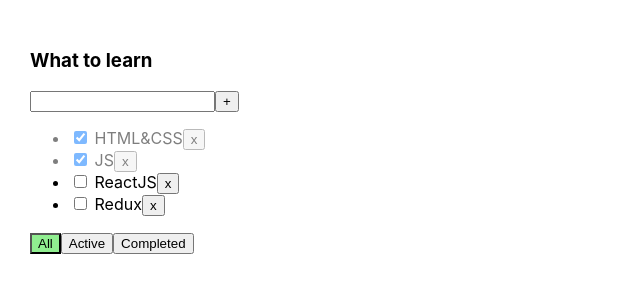
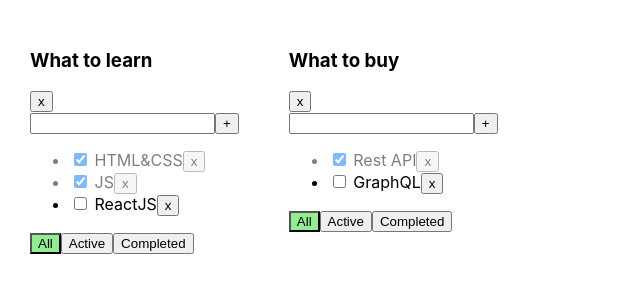
Before and after one commit to SandraVLP/TODOlist, a React (Create React App) app in the folder 1-todolist/: page / in a window 1280 px wide. Shown: the top 300 px of the page, without its empty margins (0-640 px from the left). Built offline with nearby package versions, Linux system fonts and the light colour scheme.

Commit message:
sprint 2-lesson1

```diff
--- a/1-todolist/src/App.tsx
+++ b/1-todolist/src/App.tsx
@@ -13,62 +13,112 @@
   isDone: boolean;
 };
 
+export type TodolistType = {
+  id: string
+  title: string
+  filter: FilterValuesType
+}
+
 function App() {
-  const [tasks, setTasks] = useState<TaskType[]>([
-    { id: v1(), title: "HTML&CSS", isDone: true },
-    { id: v1(), title: "JS", isDone: true },
-    { id: v1(), title: "ReactJS", isDone: false },
-    { id: v1(), title: "Redux", isDone: false },
-  ]);
+  let todolistID1 = v1()
+  let todolistID2 = v1()
 
-  const changeTaskStatus = (taskId: string, taskStatus: boolean) => {
-    const updatedState = tasks.map(t => t.id === taskId ? {...t, isDone: taskStatus} : t)
-    setTasks(updatedState)
+  let [todolists, setTodolists] = useState<TodolistType[]>([
+    { id: todolistID1, title: 'What to learn', filter: 'all' },
+    { id: todolistID2, title: 'What to buy', filter: 'all' },
+  ])
+
+  let [tasks, setTasks] = useState({
+    [todolistID1]: [
+      { id: v1(), title: 'HTML&CSS', isDone: true },
+      { id: v1(), title: 'JS', isDone: true },
+      { id: v1(), title: 'ReactJS', isDone: false },
+    ],
+    [todolistID2]: [
+      { id: v1(), title: 'Rest API', isDone: true },
+      { id: v1(), title: 'GraphQL', isDone: false },
+    ],
+  })
+  // const [tasks, setTasks] = useState<TaskType[]>([
+  //   { id: v1(), title: "HTML&CSS", isDone: true },
+  //   { id: v1(), title: "JS", isDone: true },
+  //   { id: v1(), title: "ReactJS", isDone: false },
+  //   { id: v1(), title: "Redux", isDone: false },
+  // ]);
+
+  const changeTaskStatus = (todoID: string, taskId: string, taskStatus: boolean) => {
+    // const updatedState = tasks.map(t => t.id === taskId ? {...t, isDone: taskStatus} : t)
+    // setTasks(updatedState)
+    setTasks({...tasks, [todoID]: tasks[todoID].map(el => el.id === taskId ? {...el, isDone: taskStatus} : el)})
   }
 
-  const removeTask = (taskId: string) => {
-    const filteredTasks = tasks.filter((task) => {
-      return task.id !== taskId;
-    });
-    setTasks(filteredTasks);
+  const removeTask = (todoID: string,taskId: string) => {
+    setTasks({...tasks,[todoID]:tasks[todoID].filter(el => el.id!==taskId)})
+    // const filteredTasks = tasks.filter((task) => {
+    //   return task.id !== taskId;
+    // });
+    // setTasks(filteredTasks);
   };
 
-  const addTask = (title: string) => {
+  const removeTodoList = (todoID: string) => {
+    setTodolists(todolists.filter(el => el.id !== todoID))
+    delete tasks[todoID]
+  }
+
+  const addTask = (todoID: string, title: string) => {
     const newTask: TaskType = {
       id: v1(),
       title: title,
       isDone: false,
     }
-    const updatedTasks = [newTask, ...tasks]
-    setTasks(updatedTasks)
+    // setTasks({...tasks, [todoID]: [...tasks[todoID], newTask]})
+    setTasks((prevState) => ({...prevState, [todoID]: [...prevState[todoID], newTask]}))
+    // const updatedTasks = [newTask, ...tasks]
+    // setTasks(updatedTasks)
   }
 
 
-  const [filter, setFilter] = useState<FilterValuesType>("all");
-  const changeFilter = (filter: FilterValuesType) => {
-    setFilter(filter);
+  // const [filter, setFilter] = useState<FilterValuesType>("all");
+  const changeFilter = (todoID: string, newFilter: FilterValuesType) => {
+    // const currentTodoList = todolists.find(el => el.id === todoID)
+    // if (currentTodoList) {
+    //   currentTodoList.filter = newFilter
+    //    setTodolists([...todolists]);
+    // }
+   setTodolists(todolists.map(el => el.id === todoID ? {...el, filter:newFilter} : el))
   };
 
-  let tasksForTodolist = tasks;
-  if (filter === "active") {
-    tasksForTodolist = tasks.filter((task) => !task.isDone);
-  }
 
-  if (filter === "completed") {
-    tasksForTodolist = tasks.filter((task) => task.isDone);
-  }
+
+
 
   return (
     <div className="App">
-      <Todolist
-        title="What to learn"
+      {todolists.map((el) => {
+          let tasksForTodolist = tasks[el.id];
+          if (el.filter === "active") {
+            tasksForTodolist = tasks[el.id].filter((task) => !task.isDone);
+          }
+
+          if (el.filter === "completed") {
+            tasksForTodolist = tasks[el.id].filter((task) => task.isDone);
+          }
+        return (<div>
+        <Todolist
+        key={el.id}
+        todoID={el.id}
+        title={el.title}
         tasks={tasksForTodolist}
         removeTask={removeTask}
         changeFilter={changeFilter}
         addTask={addTask}
         changeTaskStatus={changeTaskStatus}
-        filter={filter}
+        filter={el.filter}
+        removeTodoList={removeTodoList}
       />
+      </div>
+      )})}
+
     </div>
   );
 }
--- a/1-todolist/src/Todolist.tsx
+++ b/1-todolist/src/Todolist.tsx
@@ -6,24 +6,30 @@
 import { KeyboardEvent } from "react";
 import { ChangeEvent } from "react";
 
+
+
 type PropsType = {
+  todoID: string
   title: string;
   tasks: TaskType[];
-  removeTask: (taskId: string) => void;
-  changeFilter: (filter: FilterValuesType) => void;
-  addTask: (title: string) => void;
-  changeTaskStatus: (taskId: string, taskStatus: boolean) => void;
+  removeTask: (todoID: string, taskId: string) => void;
+  changeFilter: (todoID: string, filter: FilterValuesType) => void;
+  addTask: (todoID: string, title: string) => void;
+  changeTaskStatus: (todoID: string, taskId: string, taskStatus: boolean) => void;
+  removeTodoList: (todoID: string) => void;
   filter: string;
 };
 
 export const Todolist = ({
   title,
   tasks,
+  todoID,
   removeTask,
   changeFilter,
   addTask,
   changeTaskStatus,
-  filter
+  filter,
+  removeTodoList
 }: PropsType) => {
   const [taskTitle, setTaskTitle] = useState("");
   const [error, setError] = useState<string | null>(null);
@@ -31,7 +37,7 @@
   const tasksList = tasks.map((task: TaskType) => {
     const changeTaskStatusHandler = (e: ChangeEvent<HTMLInputElement>) => {
       const newStatusValue = e.currentTarget.checked;
-      changeTaskStatus(task.id, newStatusValue);
+      changeTaskStatus(todoID, task.id, newStatusValue);
     };
     return (
       <li key={task.id} className={task.isDone ? 'is-done' : ''}>
@@ -41,14 +47,14 @@
           onChange={changeTaskStatusHandler}
         />{" "}
         <span>{task.title}</span>
-        <Button title="x" onClick={() => removeTask(task.id)} />
+        <Button title="x" onClick={() => removeTask(todoID,task.id)} />
       </li>
     );
   });
 
   const addTaskHandler = () => {
     if (taskTitle.trim() !== "") {
-      addTask(taskTitle.trim());
+      addTask(todoID, taskTitle.trim());
       setTaskTitle("");
     } else {
       setError("Title is required");
@@ -67,13 +73,29 @@
     }
   };
 
+  const removeListHandler = () => {
+    removeTodoList(todoID)
+
+  }
+
   const changeFilterTasksHandler = (filter: FilterValuesType) => {
-    changeFilter(filter);
+    changeFilter(todoID, filter);
   };
+
+  let tasksForTodolist = tasks;
+  if (filter === "active") {
+    tasksForTodolist = tasks.filter((task) => !task.isDone);
+  }
+
+  if (filter === "completed") {
+    tasksForTodolist = tasks.filter((task) => task.isDone);
+  }
+
 
   return (
     <div>
       <h3>{title}</h3>
+      <Button title="x" onClick={removeListHandler}/>
       <div>
         <input
         className={error ? 'error' : ''}
```
